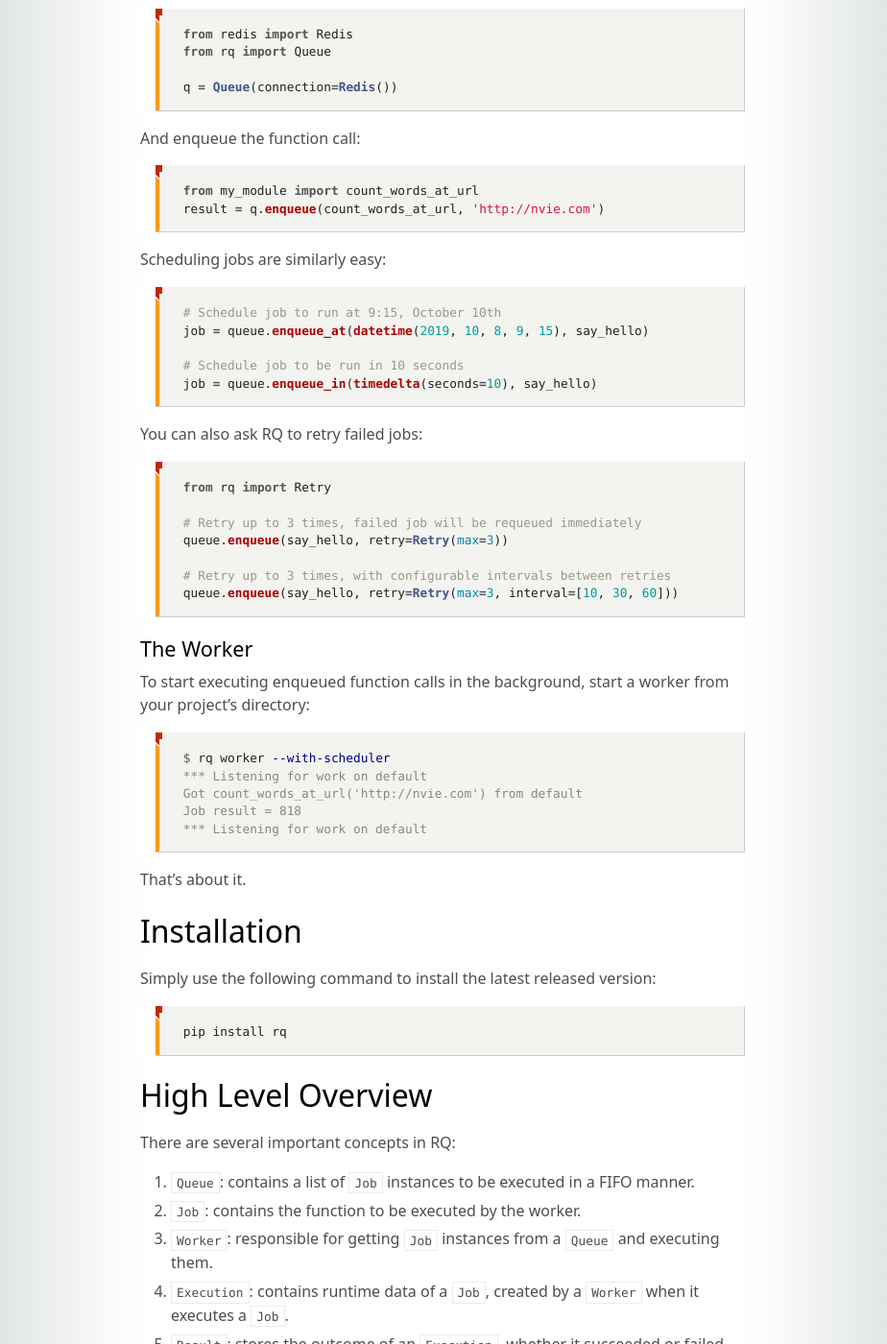
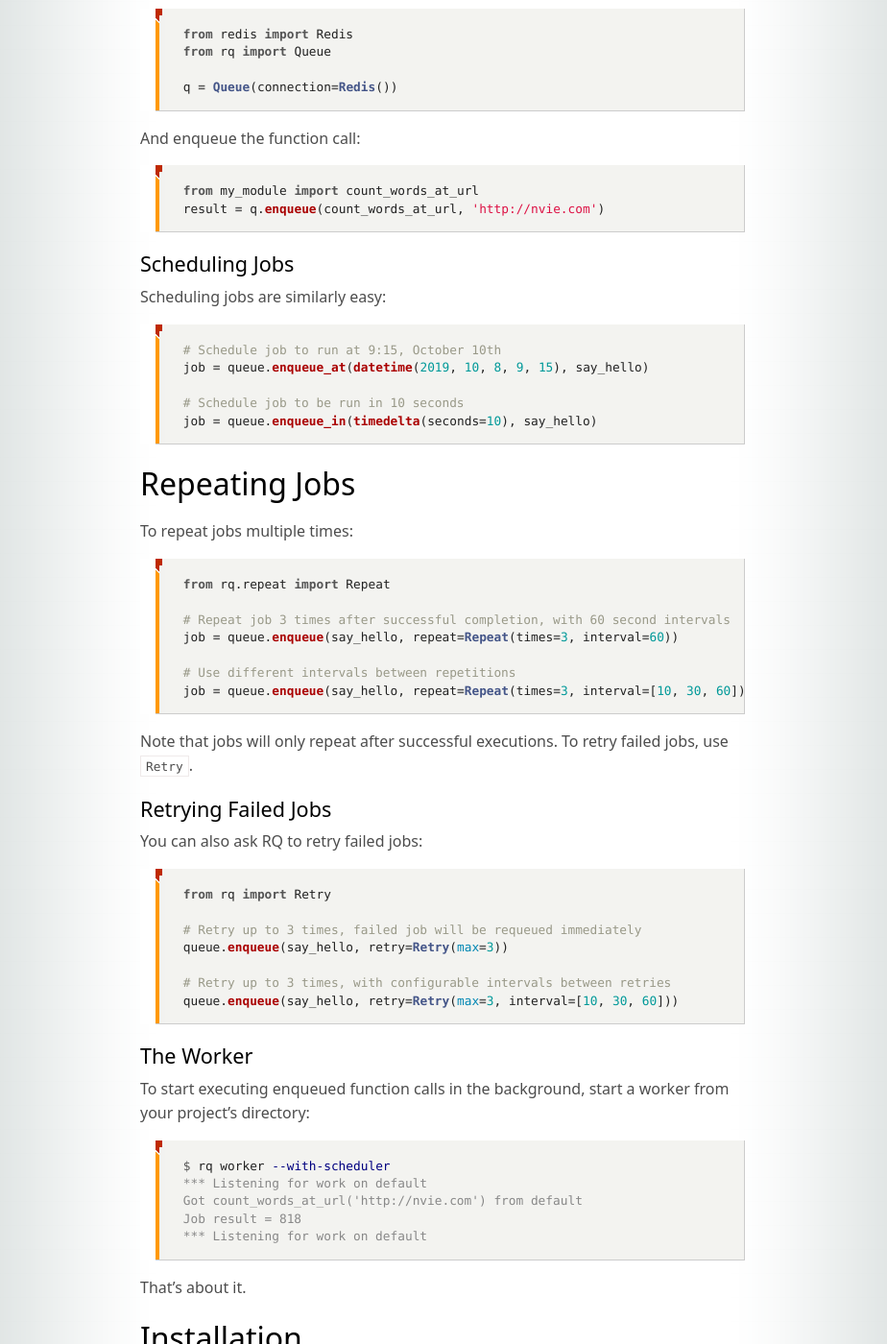
Before and after one commit to rq/rq, a Jekyll site: the page built from docs/index.md, in a window 1280 px wide and 1400 px high, scrolled down 773 px. Shown: the whole window at 96% size, without its empty margins (179-1103 px from the left). Built offline with Jekyll 4.4.1, drawn with Linux system fonts in a browser that asks for light colours; some web fonts are replaced; comment, search, counter and statistics services are not loaded; some of the changed text lies outside the part shown.

Commit message:
More documentation on the new Repeat class

````diff
--- a/docs/_layouts/default.html
+++ b/docs/_layouts/default.html
@@ -1,20 +1,46 @@
-<!DOCTYPE html>
+<!doctype html>
 <base href="{{ site.baseurl }}" />
 <html lang="en">
     <head>
-    <meta charset="UTF-8">
+        <meta charset="UTF-8" />
         <title>{{ page.title }}</title>
-    <meta content="width=600" name="viewport">
-    <meta content="all" name="robots">
-    <link href="http://fonts.googleapis.com/css?family=Lato:light,regular,regularitalic,lightitalic,bold&amp;v1" media="all" rel="stylesheet" type="text/css">
-    <link href='http://fonts.googleapis.com/css?family=Droid+Sans+Mono' media="all" rel='stylesheet' type='text/css'>
-    <link href="/css/screen.css" media="screen" rel="stylesheet" type="text/css">
-    <link href="/css/syntax.css" media="screen" rel="stylesheet" type="text/css">
-    <link href="/favicon.png" rel="icon" type="image/png">
+        <meta content="width=600" name="viewport" />
+        <meta content="all" name="robots" />
+        <link
+            href="http://fonts.googleapis.com/css?family=Lato:light,regular,regularitalic,lightitalic,bold&amp;v1"
+            media="all"
+            rel="stylesheet"
+            type="text/css"
+        />
+        <link
+            href="http://fonts.googleapis.com/css?family=Droid+Sans+Mono"
+            media="all"
+            rel="stylesheet"
+            type="text/css"
+        />
+        <link
+            href="/css/screen.css"
+            media="screen"
+            rel="stylesheet"
+            type="text/css"
+        />
+        <link
+            href="/css/syntax.css"
+            media="screen"
+            rel="stylesheet"
+            type="text/css"
+        />
+        <link href="/favicon.png" rel="icon" type="image/png" />
     </head>
     <body>
         <header>
-        <a href="http://git.io/rq"><img class="nomargin" style="position: absolute; top: 0; right: 0; border: 0;" src="https://github.blog/wp-content/uploads/2008/12/forkme_right_red_aa0000.png" alt="Fork me on GitHub"></a>
+            <a href="http://git.io/rq"
+                ><img
+                    class="nomargin"
+                    style="position: absolute; top: 0; right: 0; border: 0"
+                    src="https://github.blog/wp-content/uploads/2008/12/forkme_right_red_aa0000.png"
+                    alt="Fork me on GitHub"
+            /></a>
 
             <ul class="inline">
                 {% for link in site.navigation %}
@@ -23,16 +49,21 @@
             </ul>
         </header>
 
-    <section class="container">
-      {{ content }}
-    </section>
+        <section class="container">{{ content }}</section>
 
         <footer>
-        <p>RQ is written by <a href="http://nvie.com/about">Vincent Driessen</a>.</p>
-        <p>It is open sourced under the terms of the <a href="https://raw.github.com/nvie/rq/master/LICENSE">BSD license</a>.</p>
+            <p>
+                RQ is maintained by <a href="https://stamps.id">Stamps</a>, an
+                Indonesian CRM company.
+            </p>
+            <p>
+                It is open sourced under the terms of the
+                <a href="https://raw.github.com/nvie/rq/master/LICENSE"
+                    >BSD license</a
+                >.
+            </p>
         </footer>
 
-    {% include forward.html %}
-    {% include ga_tracking.html %}
+        {% include forward.html %} {% include ga_tracking.html %}
     </body>
 </html>
--- a/docs/index.md
+++ b/docs/index.md
@@ -39,6 +39,7 @@ from my_module import count_words_at_url
 result = q.enqueue(count_words_at_url, 'http://nvie.com')
 ```
 
+### Scheduling Jobs
 Scheduling jobs are similarly easy:
 
 ```python
@@ -49,6 +50,23 @@ job = queue.enqueue_at(datetime(2019, 10, 8, 9, 15), say_hello)
 job = queue.enqueue_in(timedelta(seconds=10), say_hello)
 ```
 
+## Repeating Jobs
+
+To repeat jobs multiple times:
+
+```python
+from rq.repeat import Repeat
+
+# Repeat job 3 times after successful completion, with 60 second intervals
+job = queue.enqueue(say_hello, repeat=Repeat(times=3, interval=60))
+
+# Use different intervals between repetitions
+job = queue.enqueue(say_hello, repeat=Repeat(times=3, interval=[10, 30, 60]))
+```
+
+Note that jobs will only repeat after successful executions. To retry failed jobs, use `Retry`.
+
+### Retrying Failed Jobs
 You can also ask RQ to retry failed jobs:
 
 ```python
````
Also changed, not shown: README.md. Lines whose indentation alone changed are shown as unchanged.
